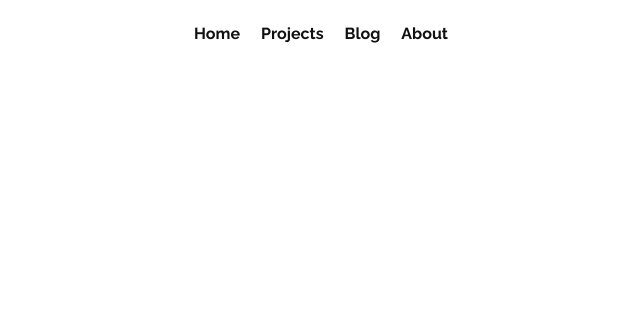
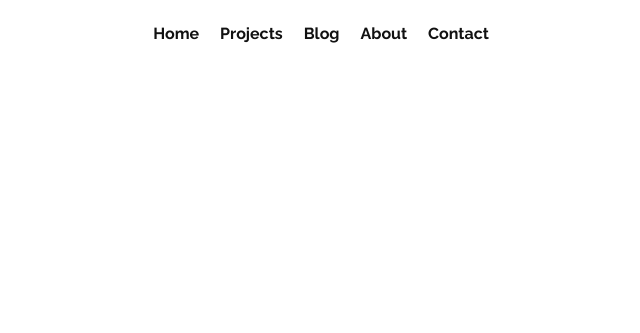
Before and after one commit to alexdevero/alex-devero-website-gatsbyjs, a Gatsby site: page / in a window 1280 px wide. Shown: the top 333 px of the page, without its empty margins (319-959 px from the left). Built offline with nearby package versions, Linux system fonts and the light colour scheme; Gatsby itself is replaced by a stand-in of ours.

Commit message:
Show link to Contact page

```diff
--- a/src/components/header.js
+++ b/src/components/header.js
@@ -21,7 +21,7 @@ const Header = () => (
           <Link to="/about/">About</Link>
         </li>
 
-        <li style={{ display: 'none' }}>
+        <li>
           <Link to="/contact/">Contact</Link>
         </li>
       </ul>
```
